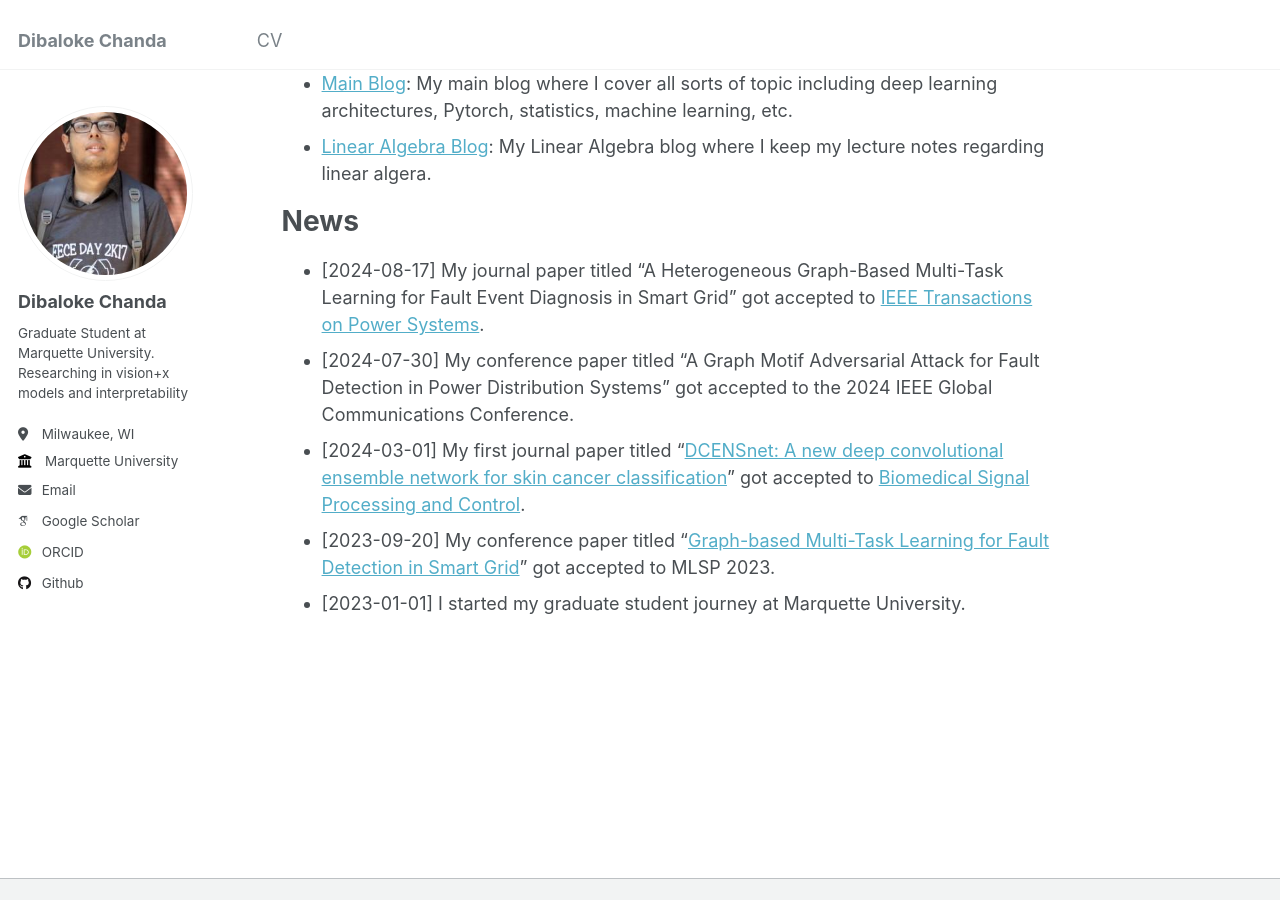
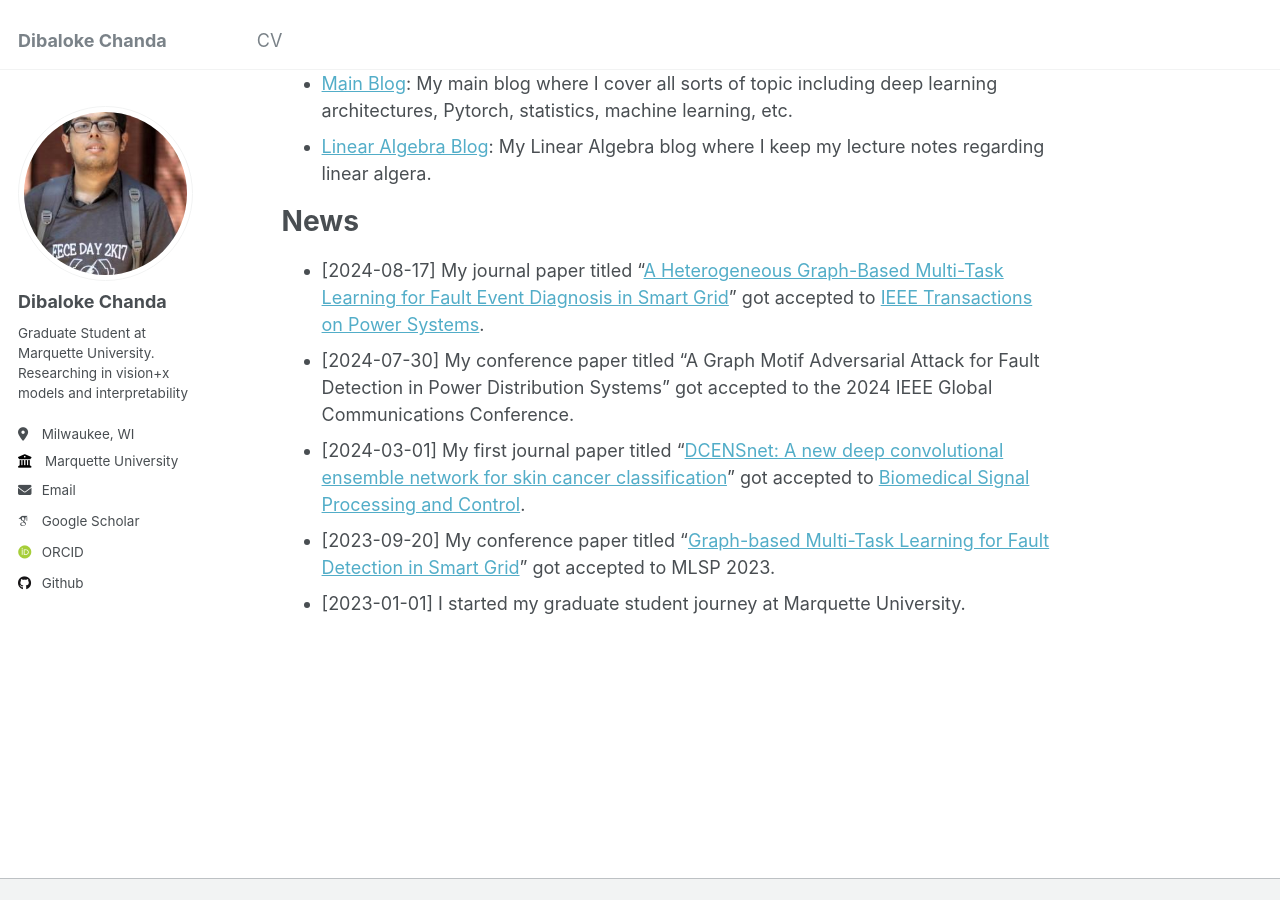
Before and after one commit to dibaloke/dibaloke.github.io, a Jekyll site: the page built from _pages/about.md, in a window 1280 px wide and 900 px high, scrolled down 434 px. Built offline with Jekyll 4.4.1, drawn with Linux system fonts in a browser that asks for light colours; some web fonts are replaced; some of the changed lines change nothing that is shown.

Commit message:
Update about.md

```diff
--- a/_pages/about.md
+++ b/_pages/about.md
@@ -20,7 +20,7 @@ I maintain several technical blogs where I write about topics in deep learning a
 - [Linear Algebra Blog](https://dibalokechanda.github.io/Linear-Algebra/): My Linear Algebra blog where I keep my lecture notes regarding linear algera.
 
 # News
-- [2024-08-17] My journal paper titled "A Heterogeneous Graph-Based Multi-Task Learning for Fault Event Diagnosis in Smart Grid" got accepted to [IEEE Transactions on Power Systems](https://ieeexplore.ieee.org/xpl/RecentIssue.jsp?punumber=59).
+- [2024-08-17] My journal paper titled "[A Heterogeneous Graph-Based Multi-Task Learning for Fault Event Diagnosis in Smart Grid](https://ieeexplore.ieee.org/document/10643407)" got accepted to [IEEE Transactions on Power Systems](https://ieeexplore.ieee.org/xpl/RecentIssue.jsp?punumber=59).
 - [2024-07-30] My conference paper titled "A Graph Motif Adversarial Attack for Fault Detection in Power Distribution Systems" got accepted to the 2024 IEEE Global Communications Conference.
 - [2024-03-01] My first journal paper titled "[DCENSnet: A new deep convolutional ensemble network for skin cancer classification](https://www.sciencedirect.com/science/article/pii/S1746809423011904)" got accepted to [Biomedical Signal Processing and Control](https://www.sciencedirect.com/journal/biomedical-signal-processing-and-control).
 - [2023-09-20] My conference paper titled "[Graph-based Multi-Task Learning for Fault Detection in Smart Grid](https://graph-based-mtl-fault-detection.github.io/)" got accepted to MLSP 2023.
```
